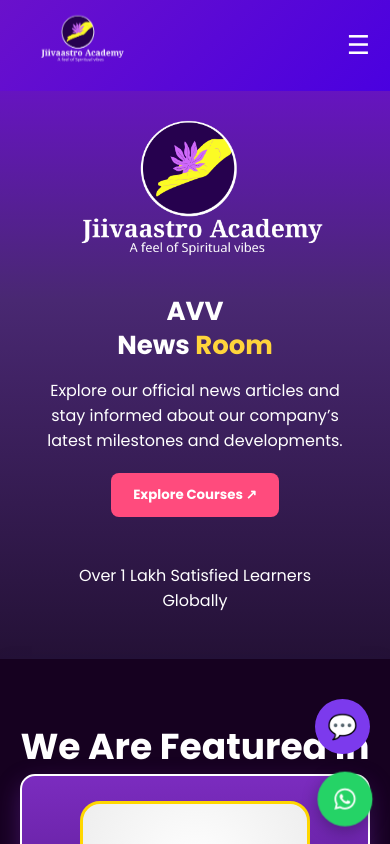
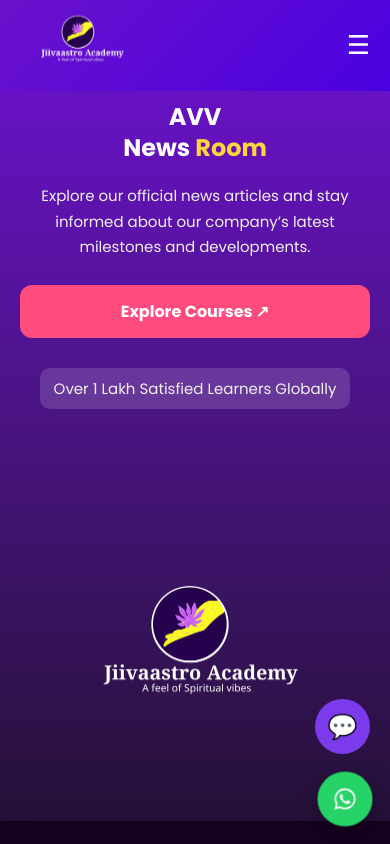
Before and after one commit to aniket2804m/Vedic, a React (Create React App) app: page /press in a window 390 px wide. Shown: the top 844 px of the page. Built offline with nearby package versions, Linux system fonts and the light colour scheme.

Commit message:
Update Press

```diff
--- a/src/components/Press/Press.css
+++ b/src/components/Press/Press.css
@@ -1,49 +1,58 @@
-/* MAIN */
+/* =========================
+   RESET
+========================= */
+
 body {
   margin: 0;
   padding: 0;
+  box-sizing: border-box;
 }
+
+/* =========================
+   MAIN CONTAINER
+========================= */
 
 .home-container {
   width: 100%;
   overflow-x: hidden;
-  margin-bottom: 5px;
 }
 
-.heading span::after {
-  content: "";
-  display: block;
-  width: 120px;
-  height: 3px;
-  background: #7b2cbf;
-  margin: 8px auto 0;
-}
+/* =========================
+   HOME SECTION
+========================= */
 
 .home {
   display: flex;
   align-items: center;
   justify-content: space-between;
-  padding: 50px 70px 30px;
-  margin-top: -30px;
-  min-height: 60vh;
-   background: linear-gradient(
+
+  min-height: 90vh;
+
+  padding: 60px 80px;
+
+  background: linear-gradient(
     to bottom,
-    #6a11cb 0%,     /* Navbar same color */
-    #492872 40%,    /* slight transition */
-    #241136 100%    /* darker bottom */
+    #6a11cb 0%,
+    #4b1485 45%,
+    #241136 100%
   );
+
   color: white;
 }
 
-/* LEFT */
+/* =========================
+   LEFT CONTENT
+========================= */
+
 .home-left {
   flex: 1;
 }
 
 .home-left h1 {
-  font-size: 42px;
-  font-weight: bold;
+  font-size: 52px;
+  font-weight: 800;
   line-height: 1.3;
+  margin-bottom: 20px;
 }
 
 .home-left span {
@@ -51,207 +60,224 @@
 }
 
 .home-left p {
-  margin-top: 15px;
-  font-size: 16px;
-  max-width: 500px;
+  font-size: 17px;
+  max-width: 550px;
+  line-height: 1.7;
+  color: #f1f1f1;
 }
 
-/* BUTTON */
+/* =========================
+   BUTTON
+========================= */
+
 .home-btn {
-  margin-top: 20px;
-  padding: 12px 22px;
+  margin-top: 25px;
+
+  padding: 14px 28px;
+
   border: none;
+  border-radius: 12px;
+
   background: #ff4b7d;
   color: white;
-  border-radius: 8px;
+
+  font-size: 16px;
+  font-weight: 700;
+
   cursor: pointer;
-  font-weight: bold;
-  transition: transform 0.3s ease;
+
+  transition: 0.3s ease;
+}
+
+.course-card {
+  width: 320px;
+
+  padding: 20px;
+
+  border-radius: 25px;
+
+  background: linear-gradient(
+    to bottom,
+    #7b2cbf,
+    #3c096c
+  );
+
+  color: white;
+
+  text-align: center;
+
+  box-shadow: 0 10px 25px rgba(0,0,0,0.25);
+}
+
+.course-card img {
+  width: 100%;
+  height: 220px;   /* 🔥 Increase Height */
+
+  object-fit: cover;
+
+  border-radius: 20px;
+
+  border: 3px solid #ffd43b;
+
+  display: block;
 }
 
 .home-btn:hover {
-  transform: scale(1.1);
-  box-shadow: 0 12px 25px rgba(123, 44, 191, 0.6);
-  background: rgb(228, 214, 18);
+  transform: translateY(-4px);
+  background: #ffd43b;
+  color: #111;
+  box-shadow: 0 10px 25px rgba(255, 212, 59, 0.4);
 }
 
-/* STUDENTS */
+/* =========================
+   STUDENT COUNT
+========================= */
+
 .students {
-  margin-top: 25px;
+  margin-top: 30px;
 }
 
 .badge {
-  display: inline-block;
-  padding: 6px 10px;
-  border-radius: 5px;
+  background: rgba(255,255,255,0.15);
+  padding: 8px 14px;
+  border-radius: 10px;
   font-size: 14px;
 }
 
 .count {
   margin-left: 10px;
+
   background: white;
   color: black;
-  padding: 8px 12px;
-  border-radius: 50px;
+
+  padding: 8px 14px;
+
+  border-radius: 30px;
+
   font-weight: bold;
 }
 
-/* RIGHT */
+/* =========================
+   RIGHT IMAGE
+========================= */
+
 .home-right {
   flex: 1;
+
   display: flex;
   justify-content: center;
+  align-items: center;
+
+  width: 100%;
 }
 
+/* IMAGE FIX */
 .home-right img {
-  width: 420px;
-  max-width: 100%;
+  width: 100%;
+  max-width: 500px;
+
+  height: auto;
+  max-height: 550px;
+
+  object-fit: contain;
+
+  border-radius: 25px;
+
+  animation: floatImage 3s ease-in-out infinite;
 }
 
-/* ================= RESPONSIVE ================= */
+/* =========================
+   IMAGE ANIMATION
+========================= */
 
-/* TABLET */
+@keyframes floatImage {
+
+  0% {
+    transform: translateY(0px);
+  }
+
+  50% {
+    transform: translateY(-12px);
+  }
+
+  100% {
+    transform: translateY(0px);
+  }
+}
+
+/* =========================
+   TABLET
+========================= */
+
 @media (max-width: 992px) {
+
   .home {
-    padding: 40px;
+    padding: 50px 40px;
+    gap: 30px;
   }
 
   .home-left h1 {
-    font-size: 32px;
+    font-size: 38px;
   }
 
   .home-right img {
-    width: 320px;/* REMOVE DEFAULT GAP */
-body {
-  margin: 0;
-  padding: 0;
+    max-width: 380px;
+  }
 }
 
-/* MAIN WRAPPER */
-.home-container {
-  width: 100%;
-  overflow-x: hidden;
-}
+/* =========================
+   MOBILE
+========================= */
 
-/* HERO SECTION */
-.home {
-  display: flex;
-  justify-content: space-between;
-  align-items: center;
+@media (max-width: 768px) {
 
-  padding: 60px 80px;
-  min-height: 90vh;
+  .home {
+    flex-direction: column-reverse;
+    text-align: center;
 
-  color: white;
-
-  /* 🔥 TOP SAME, BOTTOM DARK */
-  background: linear-gradient(
-    to bottom,
-    #6a11cb 0%,
-    #5a0fb5 40%,
-    #3d007a 100%
-  );
-}
-
-/* LEFT CONTENT */
-.left-content {
-  width: 50%;
-}
-
-.left-content h1 {
-  font-size: 48px;
-  font-weight: 700;
-  line-height: 1.3;
-}
-
-.left-content p {
-  margin-top: 20px;
-  font-size: 18px;
-  opacity: 0.9;
-}
-
-/* BUTTON */
-.home-btn {
-  margin-top: 25px;
-  background: #ff4b7d;
-  border: none;
-  padding: 12px 25px;
-  border-radius: 25px;
-  color: white;
-  font-weight: bold;
-  cursor: pointer;
-  transition: 0.3s;
-}
-
-.home-btn:hover {
-  background: #ff2f68;
-}
-
-/* SMALL TEXT */
-.left-content p:last-child {
-  margin-top: 25px;
-  font-size: 14px;
-  font-weight: 600;
-}
-
-/* RIGHT CONTENT */
-.right-content {
-  width: 50%;
-  display: flex;
-  justify-content: center;
-}
-
-.right-content img {
-  max-width: 420px;
-  width: 100%;
-}
-
-/* ================= MOBILE ================= */
-@media (max-width: 768px) {
-  .home {
-    flex-direction: column;
-    text-align: center;
     padding: 40px 20px;
   }
 
-  .left-content,
-  .right-content {
+  .home-left h1 {
+    font-size: 30px;
+  }
+
+  .home-left p {
+    font-size: 15px;
+    margin: auto;
+  }
+
+  .home-right {
+    margin-bottom: 20px;
+  }
+
+  .home-right img {
+    max-width: 300px;
+    max-height: 350px;
+  }
+
+  .students {
+    display: flex;
+    justify-content: center;
+    align-items: center;
+  }
+}
+
+/* =========================
+   SMALL MOBILE
+========================= */
+
+@media (max-width: 480px) {
+
+  .home-left h1 {
+    font-size: 24px;
+  }
+
+  .home-btn {
     width: 100%;
   }
 
-  .left-content h1 {
-    font-size: 32px;
-  }
-
-  .right-content img {
-    margin-top: 30px;
-    max-width: 300px;
+  .home-right img {
+    max-width: 250px;
   }
 }
-  }
-}
-
-/* MOBILE */
-@media (max-width: 768px) {
-  .home {
-    flex-direction: column;
-    text-align: center;
-  }
-
-  .home-left {
-    order: 2;
-  }
-
-  .home-right {
-    order: 1;
-    margin-bottom: 20px;
-  }
-
-  .home-left h1 {
-    font-size: 26px;
-  }
-
-  .avatars {
-    justify-content: center;
-  }
-}
--- a/src/data/courses.js
+++ b/src/data/courses.js
@@ -3,11 +3,14 @@
 import img3 from "../assets/vedic.png";
 import img4 from "../assets/vedic.png";
 
+import img5 from "../assets/press/Press1.png";
+
 export const courses = [
   {
     title: "Jiivaastro Mastery Retainer Program",
     desc: "Jiivaastro Mastery Retainer Program is a deeply structured journey that brings together ancient Vedic wisdom, personal embodiment, & modern consultation frameworks into one integrated path.",
-    image: img1,
+    image: img5,
+    link: "https://samacharwani.com/2026/05/28/dr-sneha-jadhav-jivaastro-academy-success-story/"
   },
   {
     title: "Jiivaastro Practitioner Residency Program",
--- a/src/pages/Feature/PressFeature.css
+++ b/src/pages/Feature/PressFeature.css
@@ -9,6 +9,7 @@
   font-size: 36px;
   font-weight: 700;
   color: white;
+  margin-bottom: 40px;
 }
 
 .heading span {
@@ -70,8 +71,8 @@
 }
 
 .circle img {
-  width: 50px;
-  height: 50px;
+  width: 100px;
+  height: auto;
   object-fit: contain;
 }
 
--- a/src/pages/Feature/PressFeature.jsx
+++ b/src/pages/Feature/PressFeature.jsx
@@ -10,10 +10,9 @@
       <div className="course-top">
         <div className="heading1">
           <h1>
-           We Are <span>Featured In</span>
+            We Are <span>Featured In</span>
           </h1>
         </div>
-
       </div>
 
       {/* CARDS */}
@@ -27,7 +26,12 @@
             <h3>{item.title}</h3>
             <p>{item.desc}</p>
 
-            <button className="learn-btn">Learn More →</button>
+            <button
+              className="learn-btn"
+              onClick={() => window.open(item.link, "_blank")}
+            >
+              Learn More →
+            </button>
           </div>
         ))}
       </div>
```
Also changed, not shown: src/assets/press/Press1.png (added).
